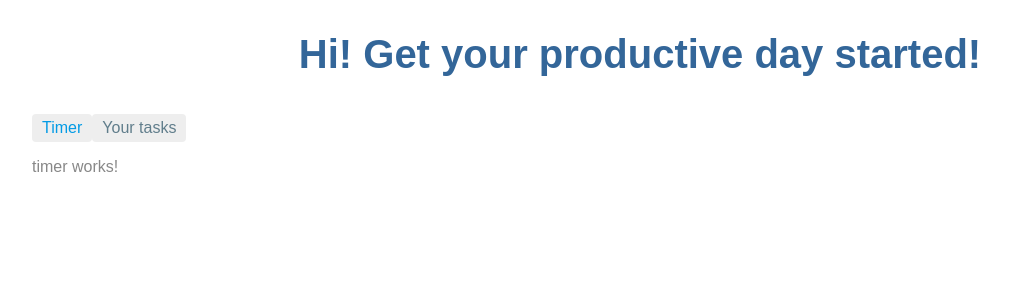
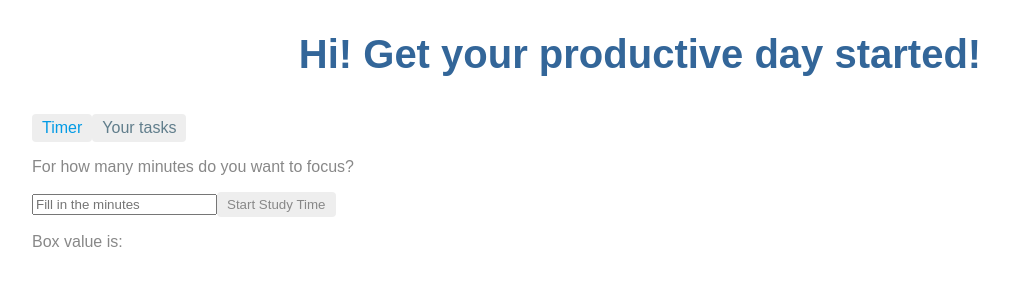
Before and after one commit to SophieKoenig/time-management-app-ang, an Angular app: page /timer in a window 1280 px wide. Shown: the top 300 px of the page, without its empty margins (0-1009 px from the left). Built offline with nearby package versions, Linux system fonts and the light colour scheme.

Commit message:
input field + getting value + printing value on page

```diff
--- a/src/app/timer/timer.component.html
+++ b/src/app/timer/timer.component.html
@@ -1 +1,4 @@
-<p>timer works!</p>
+<p>For how many minutes do you want to focus?</p>
+<input type="text" #box placeholder="Fill in the minutes" name="studyPhase" />
+<button (click)="getValue(box.value)">Start Study Time</button>
+<p>Box value is: {{ displayVal }}</p>
--- a/src/app/timer/timer.component.ts
+++ b/src/app/timer/timer.component.ts
@@ -7,17 +7,25 @@ import { Component, OnInit } from '@angular/core';
 })
 // @Injectable({ providedIn: 'root' })
 export class TimerComponent implements OnInit {
+  title = 'Get Input Box Value';
+  displayVal = '';
+  getValue(val: string) {
+    console.warn(val);
+    this.displayVal = val;
+  }
+
   constructor() {
     // Called first time before the ngOnInit()
-  let counter: number = 5;
+    let counter: number = 5;
     (function repeat() {
       if (counter > 0) {
-      setTimeout(() => {
+        setTimeout(() => {
           counter = counter - 1;
           console.log(counter);
           repeat();
         }, 1000);
-      }})();
+      }
+    })();
     // let counter: number = 5;
     // this.counter = counter;
     // for (let i = 0; i < 5; i++) {
@@ -69,6 +77,5 @@ export class TimerComponent implements OnInit {
 
   ngOnInit(): void {
     // Called after the constructor and called  after the first ngOnChanges()
-
   }
 }
```
